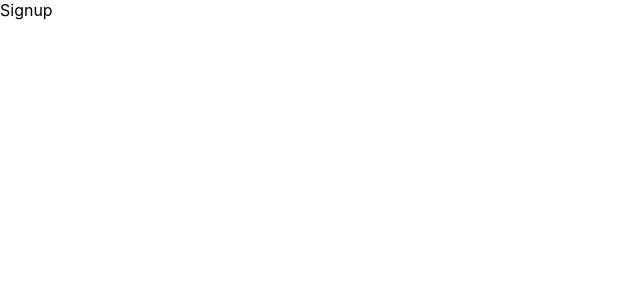
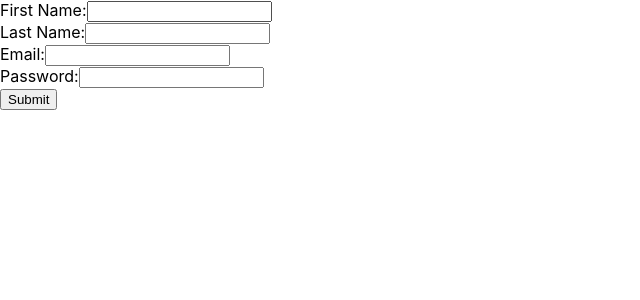
Before and after one commit to diegoguardiola/Milestone-Project-3, a React (Create React App) app in the folder front-end/: page /Signup in a window 1280 px wide. Shown: the top 300 px of the page, without its empty margins (0-640 px from the left). Built offline with nearby package versions, Linux system fonts and the light colour scheme.

Commit message:
signup form

```diff
--- a/front-end/package.json
+++ b/front-end/package.json
@@ -6,6 +6,7 @@
     "@testing-library/jest-dom": "^5.16.5",
     "@testing-library/react": "^13.4.0",
     "@testing-library/user-event": "^13.5.0",
+    "bootstrap": "^5.2.3",
     "react": "^18.2.0",
     "react-dom": "^18.2.0",
     "react-router-dom": "^6.11.1",
--- a/front-end/src/pages/Signup.js
+++ b/front-end/src/pages/Signup.js
@@ -1,7 +1,40 @@
-import React from 'react'
+import React, {useState} from 'react'
+import '../scss/styles.scss'
 
-export default function Signup() {
-  return (
-    <div>Signup</div>
+export default function SignUpForm() {
+  const [firstName, setFirstName] = useState('')
+  const [lastName, setLastName] = useState('')
+  const [email, setEmail] = useState('')
+  const [password, setPassword] = useState('')
+
+  const handleSubmit = (event) => {
+    event.preventDefault()
+    console.log('Submitted:', firstName, lastName, email, password)
+  }
+
+  return(
+    <form onSubmit = {handleSubmit}>
+      <label>
+        First Name:
+        <input type = "text" value = {firstName} onChange={(e) => setFirstName(e.target.value)}/>
+      </label>
+      <br/>
+      <label>
+        Last Name:
+        <input type = "text" value = {lastName} onChange={(e) => setLastName(e.target.value)}/>
+      </label>
+      <br/>
+      <label>
+        Email:
+        <input type = "email" value = {email} onChange={(e) => setEmail(e.target.value)}/>
+      </label>
+      <br/>
+      <label>
+        Password:
+        <input type = "password" value = {password} onChange={(e) => setPassword(e.target.value)}/>
+      </label>
+      <br/>
+  <button type = "submit">Submit</button>
+    </form>
   )
 }
```
Also changed, not shown: 2 other files (tests, documents, lock files or other folders).
